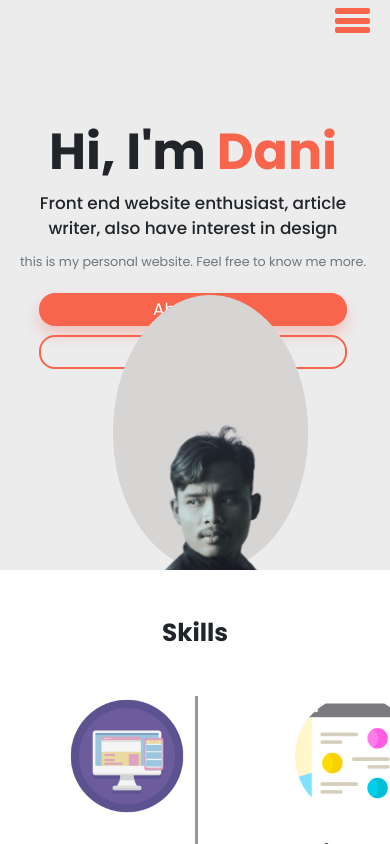
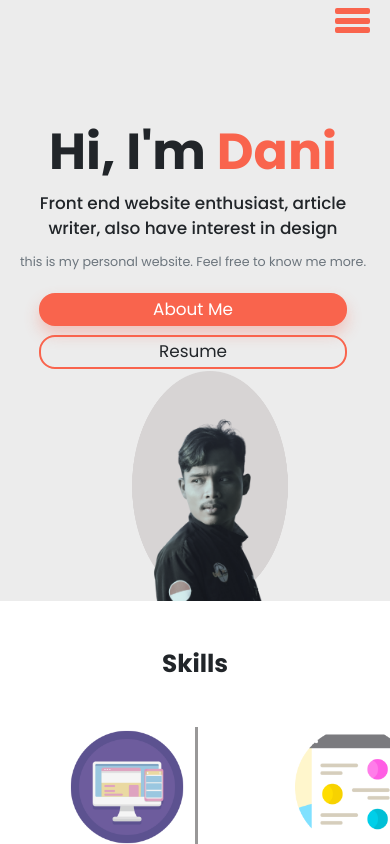
Before and after one commit to Hamdani400/webiste-portofolio, a React (Create React App) app: page / in a window 390 px wide. Shown: the top 844 px of the page. Built offline with nearby package versions, Linux system fonts and the light colour scheme.

Commit message:
coba responsive

```diff
--- a/src/assets/scss/style.scss
+++ b/src/assets/scss/style.scss
@@ -369,6 +369,7 @@ footer {
         }
     }
     .hero-bg {
+        height: 60%;
         section {
             padding-top: -10px;
             display: block;
@@ -400,8 +401,8 @@ footer {
                 text-align: center;
             }
             img {
-                width: 50%;
-                height: 50%;
+                width: 40%;
+                height: 40%;
                 justify-content: center;
                 align-items: center;
                 bottom: 0;
```
